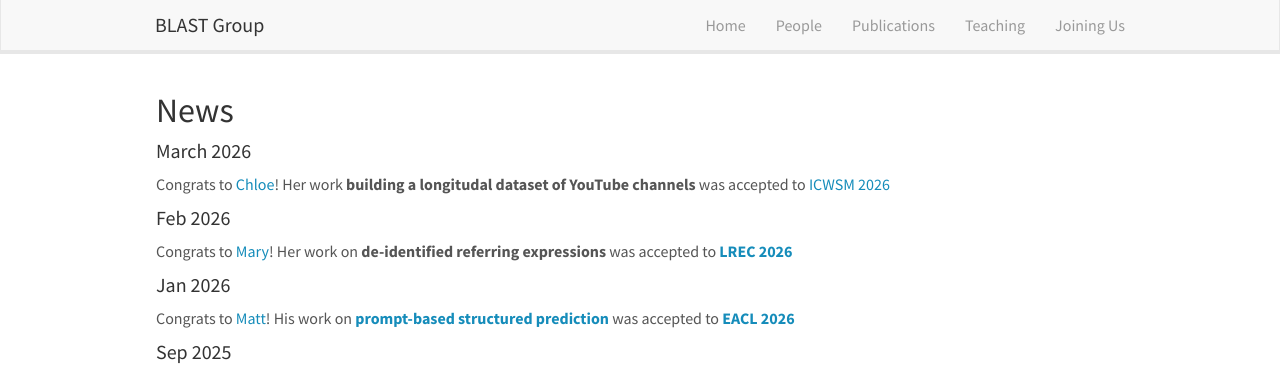
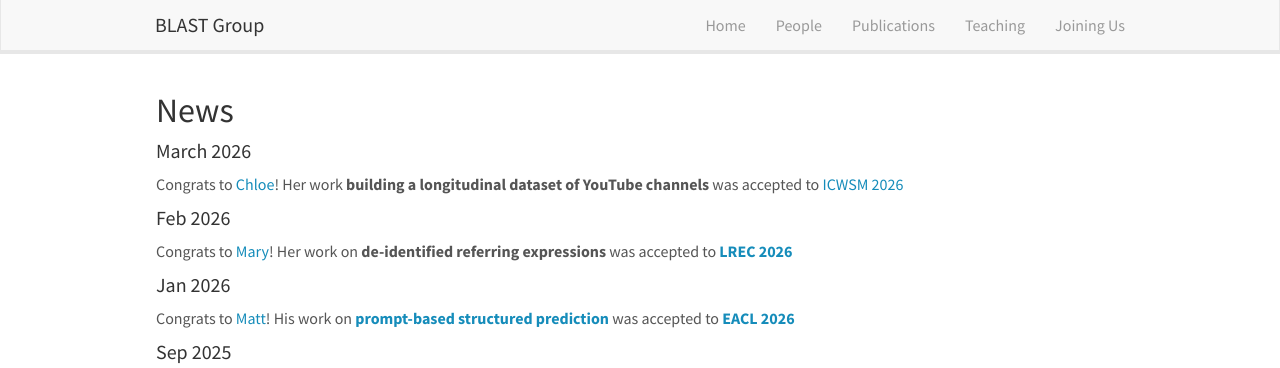
Before and after one commit to blast-cu/blast-cu.github.io, a Jekyll site: the page built from _pages/allnews.md, in a window 1280 px wide and 900 px high. Shown: the top 368 px of the window. Built offline with Jekyll 4.4.1, drawn with Linux system fonts in a browser that asks for light colours; nearby versions of some CDN libraries.

Commit message:
Update news.yml

```diff
--- a/_data/news.yml
+++ b/_data/news.yml
@@ -1,5 +1,5 @@
 - date: March 2026
-  headline: "Congrats to [Chloe](https://blast-cu.github.io/team/#phd-students)! Her work **building a longitudal dataset of YouTube channels** was accepted to [ICWSM 2026](https://www.icwsm.org/2026/index.html)"
+  headline: "Congrats to [Chloe](https://blast-cu.github.io/team/#phd-students)! Her work **building a longitudinal dataset of YouTube channels** was accepted to [ICWSM 2026](https://www.icwsm.org/2026/index.html)"
 
 - date: Feb 2026
   headline: "Congrats to [Mary](https://blast-cu.github.io/team/#phd-students)! Her work on **de-identified referring expressions** was accepted to **[LREC 2026](https://www.elra.info/lrec2026/)**"
```
